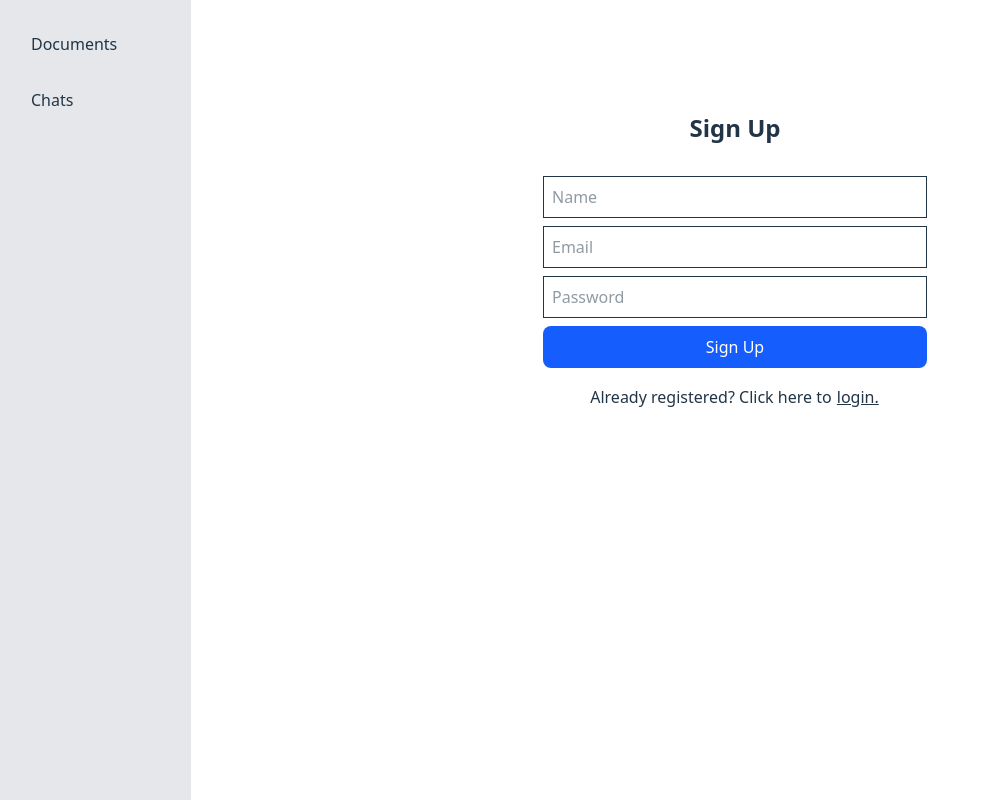
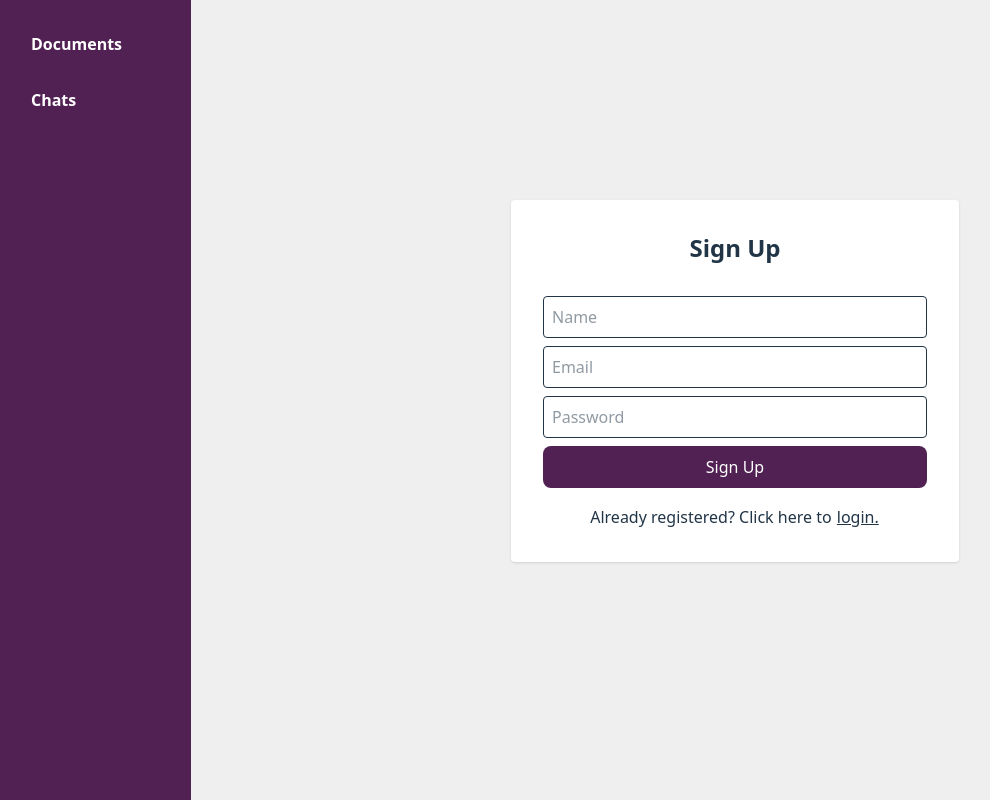
Before and after one commit to jynxxxxx/ai_doc_q-a, a React (Vite) app in the folder frontend/: page /login in a window 1280 px wide. Both pictures are taken after a click on the button "sign up.". Shown: the whole page, without its empty margins (1-991 px from the left). Built offline with nearby package versions, Linux system fonts and the light colour scheme; no server answers.

Commit message:
update page styling

```diff
--- a/frontend/src/App.tsx
+++ b/frontend/src/App.tsx
@@ -15,7 +15,7 @@ function App() {
       <Toaster position="top-center"/>
       <Router>
         <NavBar/>
-        <div className='ml-[15vw]'>
+        <div className='ml-[15vw] bg-[#EFEFEF] min-h-screen'>
           <Routes>
             <Route path="/login" element={<LoginPage />} />
             <Route path="/documents" element={user ? <DocPage /> : <Navigate to="/login" />} />
--- a/frontend/src/components/Chat.tsx
+++ b/frontend/src/components/Chat.tsx
@@ -83,8 +83,8 @@ export default function Chat() {
   };
 
   return (
-    <div className="flex flex-col max-w-2xl p-4 h-[80vh]">
-      <div ref={chatContainerRef} className="flex-1 border rounded p-8 overflow-y-auto mb-2 flex flex-col gap-2">
+    <div className="flex flex-col flex-1 pt-4 px-4 h-[80vh] bg-[#FAFAF9]">
+      <div ref={chatContainerRef} className="flex-1 rounded p-8 overflow-y-auto mb-2 flex flex-col gap-2 ">
         {messages.length === 0 ? (
           <div className="text-gray-400 italic">
             Ask me about any of your uploaded documents
@@ -97,7 +97,7 @@ export default function Chat() {
             return (
               <>
                 <div key={idx} className={`mb-4 ${isUser ? "text-right" : "text-left"}`}>
-                  <div className={`inline-block bg-gray-100 px-2 py-1 rounded whitespace-pre-wrap ${isUser ? "max-w-md" : "max-w-lg"}`}>
+                  <div className={`inline-block px-2 py-1 rounded whitespace-pre-wrap ${isUser ? "max-w-md bg-[#F1DEDC]" : "max-w-lg bg-[#E5E7EB]"}`}>
                     {/* If assistant message is still streaming, animate */}
                     {isAI && idx === messages.length - 1 && streamingAnswer ? (
                       <TypingVisual text={streamingAnswer} speed={15} />
@@ -135,12 +135,10 @@ export default function Chat() {
       </div>
 
       {/* Input area */}
-
-      <div className="sticky bottom-0 bg-white">
-        <div className="flex items-end gap-2 mb-4 px-2 py-1 border rounded">
+      <div className="flex items-end gap-2 mb-4 px-2 py-1 border rounded bg-white ">
         <textarea
           ref={textareaRef}
-            className="flex-1 resize-none px-2 py-1 max-h-[12rem] overflow-y-auto"
+          className="flex-1 resize-none px-2 py-2 max-h-[12rem] overflow-y-auto focus:outline-none"
           placeholder="Ask a question..."
           value={question}
           rows={1}
@@ -164,20 +162,19 @@ export default function Chat() {
             }
           }}
         />
-          <div className="flex gap-2 h-[2.5rem]">
+        <div className="flex gap-2 h-[2.5rem] items-center">
           <button
-              className="bg-blue-600 text-white px-4 py-1 rounded hover:bg-blue-700"
+            className="bg-[#2f1847] h-[2rem] text-white text-sm px-4 py-1 rounded hover:bg-[#2f1847]/80"
             onClick={handleSend}
           >
             Send
           </button>
           <button
-              className="bg-gray-500 text-white px-4 py-1 rounded hover:bg-gray-700"
+            className="bg-gray-500 h-[2rem] text-white text-sm px-4 py-1 rounded hover:bg-gray-700"
             onClick={handleCancel}
           >
             Cancel
           </button>
-          </div>
         </div>
       </div>
 
--- a/frontend/src/components/DocUpload.tsx
+++ b/frontend/src/components/DocUpload.tsx
@@ -80,8 +80,8 @@ export default function DocUpload({ onUploadComplete }: DocumentUploadProps) {
         <>
           <div className="mt-6 space-y-3 grid grid-cols-3 gap-4 max-w-3xl mx-auto">
             {selectedFiles.map((file) => (
-              <div key={file.name} className="relative flex bg-gray-100 gap-2 rounded-lg h-full px-2 py-4">
-                <div className="w-8 h-8 flex justify-center items-center bg-white rounded-full border flex-shrink-0">
+              <div key={file.name} className="relative flex border border-gray-200 shadow-lg gap-2 rounded-lg h-full px-2 py-4">
+                <div className="w-8 h-8 flex justify-center text-[#512153] items-center bg-white rounded-full border flex-shrink-0">
                   <FileText className="w-5 h-5" />
                 </div>
                 <div>
@@ -92,7 +92,7 @@ export default function DocUpload({ onUploadComplete }: DocumentUploadProps) {
                   {uploading && (
                     <div className="w-full bg-gray-200 rounded h-2 mt-2">
                       <div
-                        className="bg-green-500 h-2 rounded transition-all"
+                        className="bg-[#d63af9] h-2 rounded transition-all"
                         style={{ width: `${progress[file.name] || 0}%` }}
                       ></div>
                     </div>
@@ -113,7 +113,7 @@ export default function DocUpload({ onUploadComplete }: DocumentUploadProps) {
 
           <div className="max-w-3xl mx-auto flex gap-4">
             <button
-              className="mt-6 w-full py-2 rounded-lg bg-blue-600 text-white text-sm hover:bg-blue-700 disabled:opacity-50"
+              className="mt-6 w-full py-2 rounded-lg bg-[#2f1847] text-white text-sm hover:bg-[#2f1847]/80 disabled:opacity-50"
               onClick={handleUpload}
               disabled={uploading || !selectedFiles.length}
             >
@@ -129,7 +129,7 @@ export default function DocUpload({ onUploadComplete }: DocumentUploadProps) {
                 onChange={(e) => handleFiles(e.target.files)}
                 accept=".pdf"
               />
-              <label htmlFor="file-input" className="flex mt-6 w-full py-2 px-4 rounded-lg text-sm justify-center items-center border border-gray-300 cursor-pointer rounded hover:bg-gray-100">
+              <label htmlFor="file-input" className="flex mt-6 w-full py-2 px-4 rounded-lg bg-white text-sm justify-center items-center border border-gray-300 cursor-pointer rounded hover:bg-gray-100">
                 <Upload className="w-4 h-4 mr-2" />
                 Add More Files
               </label>
@@ -142,7 +142,7 @@ export default function DocUpload({ onUploadComplete }: DocumentUploadProps) {
         <div
           onDrop={handleDrop}
           onDragOver={(e) => e.preventDefault()}
-          className="p-8 text-center cursor-pointer h-full max-w-md border border-gray-300 p-4 rounded mx-auto flex flex-col justify-center items-center hover:bg-gray-50"
+          className="p-8 text-center bg-white cursor-pointer h-full max-w-md border border-gray-300 p-4 rounded mx-auto flex flex-col justify-center items-center hover:bg-gray-50"
           onClick={() => inputRef.current?.click()}
         >
 
--- a/frontend/src/components/NavBar.tsx
+++ b/frontend/src/components/NavBar.tsx
@@ -21,12 +21,12 @@ export default function NavBar() {
   }
 
   return (
-    <div className="fixed top-0 h-full left-0 w-[15vw] bg-gray-200 flex flex-col justify-between p-8">
+    <div className="fixed top-0 h-full left-0 w-[15vw] bg-[#512153] flex flex-col justify-between p-8 text-white font-bold">
       <div className="flex flex-col gap-8">
-        <div className="hover:text-gray-500" onClick={()=> navigate("/documents")}>Documents</div>
-        <div className="hover:text-gray-500" onClick={()=> navigate("/chat")}>Chats</div>
+        <div className="hover:text-gray-300 hover:cursor-pointer" onClick={()=> navigate("/documents")}>Documents</div>
+        <div className="hover:text-gray-300 hover:cursor-pointer" onClick={()=> navigate("/chat")}>Chats</div>
       </div>
-      {user && <div className="hover:text-gray-500" onClick={handleLogout}>Logout</div>}
+      {user && <div className="hover:text-gray-300 hover:cursor-pointer" onClick={handleLogout}>Logout</div>}
     </div>
   )
 }
--- a/frontend/src/pages/ChatPage.tsx
+++ b/frontend/src/pages/ChatPage.tsx
@@ -20,18 +20,19 @@ function ChatPage() {
     }, []);
 
   return (
-    <div className="p-12">
+    <div className="pt-12 px-12">
       <div className="flex items-end gap-2">
         <h2 className="text-left text-xl font-bold ml-12 mb-4 ">AI Chat</h2>
         <span className="text-sm text-gray-500 mb-5">- Chat with your documents</span>
       </div>
       <div className="h-pt border border-b mb-6"></div>
+      <div className="flex w-full gap-8">
         <Chat />
-      <div className="my-4 max-w-4xl mx-auto">
-        <div className="relative mb-4">
+        <div className="my-4 relative w-1/5 border-l pl-4 pt-4 ">
+          <div className="mb-4">
             RAG documents:
             <div
-            className="absolute top-0 right-0 w-fit text-xs flex justify-center items-center gap-1 rounded-lg border p-2 bg-white text-gray-700 hover:text-gray-500 hover:border-gray-500 hover:cursor-pointer"
+              className="absolute bottom-0 left-4 w-fit text-xs flex justify-center items-center gap-1 rounded-lg p-2 bg-[#512153]/40 text-white hover:bg-[#512153]/50 hover:cursor-pointer"
               onClick={()=> setOpenUpload(true)}
             >
               <Plus className="w-4 h-4" />
@@ -41,14 +42,15 @@ function ChatPage() {
           {!documents || documents.length === 0 ? (
             <p>No documents uploaded yet.</p>
           ) : (
-        <div className="flex items-center gap-2">
+          <div className="flex flex-col gap-2">
             {documents.map((doc) => (
-            <div key={doc.id} className="w-fit text-xs p-2 border rounded">
+              <div key={doc.id} className="bg-[#512153]/10 w-fit text-xs p-2 border rounded">
                 {doc.filename}
               </div>
             ))}
           </div>
           )}
+        </div>
       </div>
 
       {openUpload && (
--- a/frontend/src/pages/DocPage.tsx
+++ b/frontend/src/pages/DocPage.tsx
@@ -41,13 +41,14 @@ export default function DocPage() {
       <div className="relative w-full">
         <h2 className="text-left text-xl font-bold ml-12 mb-4 ">Manage Documents</h2>
         <div
-          className="absolute top-0 right-0 w-fit text-xs flex justify-center items-center gap-1 rounded-lg border p-2 bg-white text-gray-700 hover:text-gray-500 hover:border-gray-500 hover:cursor-pointer"
+          className="absolute top-0 right-0 w-fit text-xs flex justify-center items-center gap-1 rounded-lg border p-2 bg-[#512153] text-white hover:border-gray-500 hover:cursor-pointer"
           onClick={()=> setOpenUpload(true)}
         >
           <Plus className="w-4 h-4" />
           <span className="">Upload Documents</span>
         </div>
       </div>
+
       <div className="h-pt border border-b mb-12"></div>
 
       {!documents || documents.length === 0 ? (
@@ -64,13 +65,15 @@ export default function DocPage() {
         </>
       ) : (
         <>
-          <div className="grid grid-cols-4 gap-4 mx-auto mb-6">
+          <div className="grid grid-cols-3 gap-4 mx-auto mb-6">
             {documents.map((doc) => (
-              <div key={doc.id} className="border px-2 pt-4 pb-2 rounded h-full flex flex-col gap-4 items-center justify-between">
-                <div className="w-12 h-12 flex justify-center items-center bg-white rounded-lg border flex-shrink-0">
-                  <FileText className="w-8 h-8" />
+              <div key={doc.id} className="bg-white border-gray-100 px-4 pt-6 pb-2 rounded h-full flex flex-col gap-2 justify-between shadow-lg">
+                <div className="flex gap-4">
+                  <div className="w-12 h-12 flex justify-center items-center bg-white text-[#512153] rounded-full border border-2 flex-shrink-0">
+                    <FileText className="w-8 h-8" />
+                  </div>
+                  <div className="h-full">{doc.filename}</div>
                 </div>
-                <div className="text-center h-full">{doc.filename}</div>
                 <div className="ml-auto flex gap-2">
                   <button
                     onClick={() => handleView(doc.id)}
--- a/frontend/src/pages/LoginPage.tsx
+++ b/frontend/src/pages/LoginPage.tsx
@@ -46,7 +46,8 @@ export default function LoginPage() {
   };
 
   return (
-    <div className="max-w-md mx-auto mt-20 p-8">
+    <div className="pt-[25vh] p-8">
+      <div className="p-8 text-center bg-white max-w-md mx-auto rounded shadow space-y-4">
         <div className="mb-8 text-center text-2xl font-bold">
           {mode === "login"
             ? <div>Login</div>
@@ -61,7 +62,7 @@ export default function LoginPage() {
               value={name}
               onChange={(e) => setName(e.target.value)}
               required
-            className="border p-2 w-full"
+              className="border p-2 w-full rounded bg-white"
             />
           }
           <input
@@ -70,7 +71,7 @@ export default function LoginPage() {
             value={email}
             onChange={(e) => setEmail(e.target.value)}
             required
-          className="border p-2 w-full"
+            className="border p-2 w-full rounded bg-white"
           />
           <input
             type="password"
@@ -78,12 +79,12 @@ export default function LoginPage() {
             value={password}
             onChange={(e) => setPassword(e.target.value)}
             required
-          className="border p-2 w-full"
+            className="border p-2 w-full rounded bg-white"
           />
           <button
             type="submit"
             disabled={loading}
-          className="bg-blue-600 text-white px-4 py-2 rounded hover:bg-blue-700 w-full disabled:opacity-50"
+            className="bg-[#512153] text-white px-4 py-2 rounded hover:bg-[#512153]/80 w-full disabled:opacity-50"
           >
             {loading ? "Loading..." : mode === "login" ? "Login" : "Sign Up"}
           </button>
@@ -95,5 +96,6 @@ export default function LoginPage() {
           }
         </div>
       </div>
+    </div>
   );
 }
```
Lines whose indentation alone changed are shown as unchanged.
